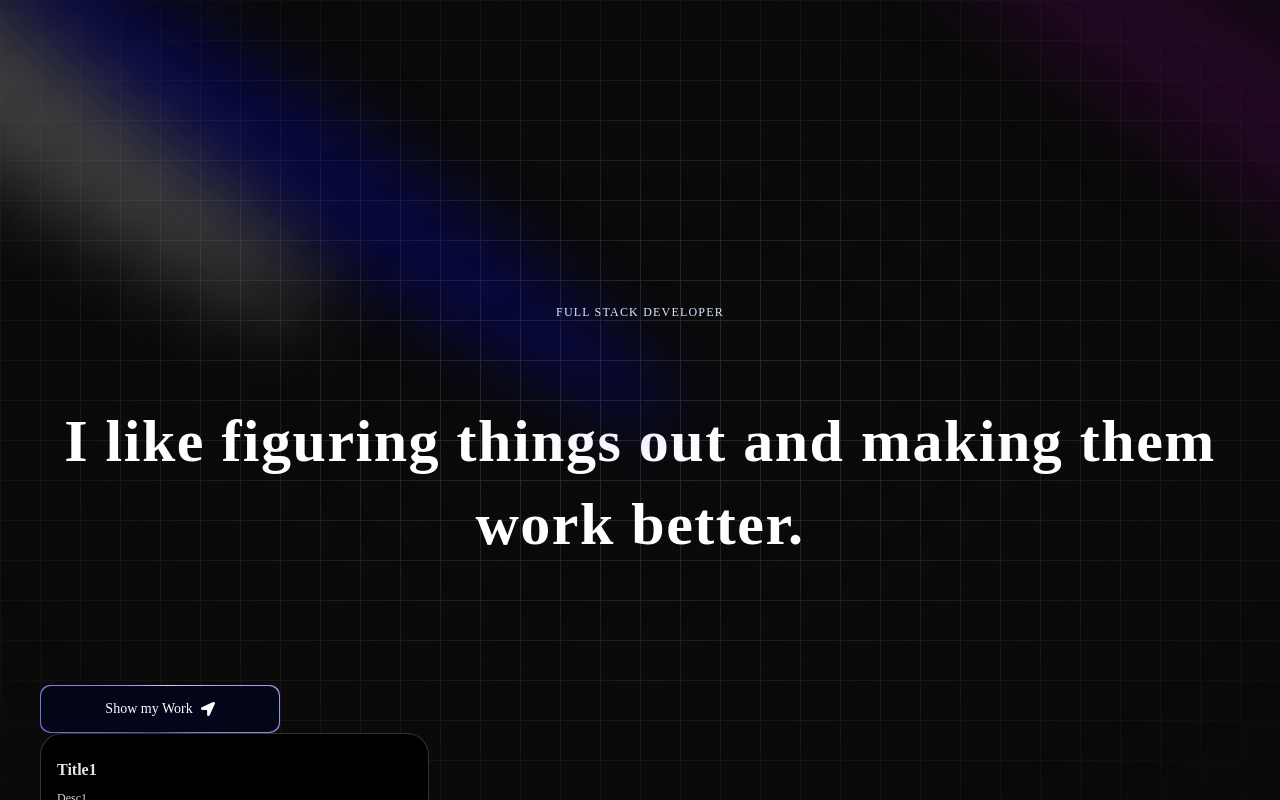
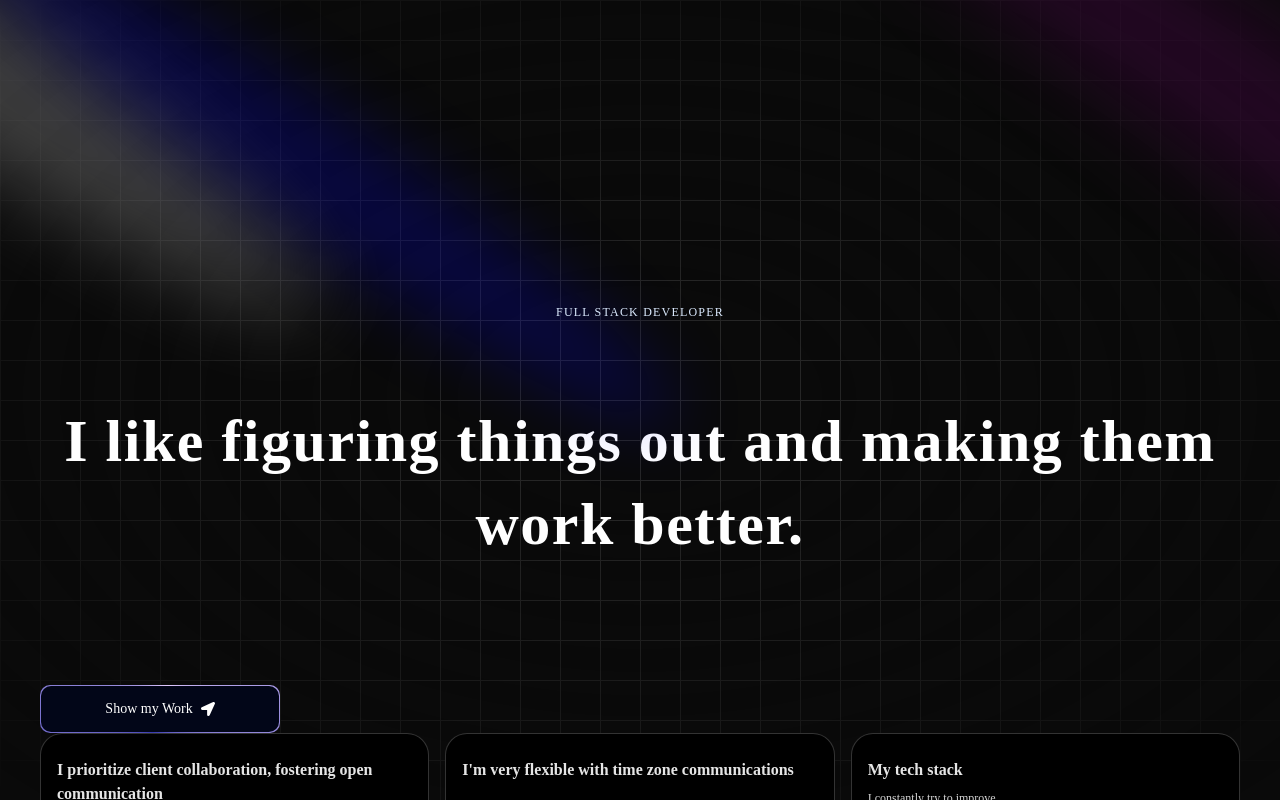
Before and after one commit to swathysukumaran/portfolio_mern, a Next.js app: page / in a window 1280 px wide. Shown: the top 800 px of the page. Built offline with nearby package versions, Linux system fonts and the light colour scheme.

Commit message:
Populate mockdata

```diff
--- a/components/Grid.tsx
+++ b/components/Grid.tsx
@@ -1,11 +1,12 @@
 import React from "react";
 import { BentoGrid, BentoGridItem } from "./ui/bento-grid";
+import { gridItems } from "@/data";
 
 const Grid = () => {
   return (
     <section id="about">
       <BentoGrid>
-        {[{ title: "Title1", description: "Desc1" }].map((item, i) => (
+        {gridItems.map((item) => (
           <BentoGridItem
             id={item.id}
             key={item.id}
--- a/data/index.ts
+++ b/data/index.ts
@@ -1,6 +1,217 @@
-export const gridItems=[
-    {title:'Title1',description:'Desc1', id:1},
-     {title:'Title1',description:'Desc1', id:2},
-      {title:'Title1',description:'Desc1', id:3}
-       {title:'Title1',description:'Desc1', id:4}, {title:'Title1',description:'Desc1', id:5}
-]
+export const navItems = [
+  { name: "About", link: "#about" },
+  { name: "Projects", link: "#projects" },
+  { name: "Testimonials", link: "#testimonials" },
+  { name: "Contact", link: "#contact" },
+];
+
+export const gridItems = [
+  {
+    id: 1,
+    title: "I prioritize client collaboration, fostering open communication ",
+    description: "",
+    className: "lg:col-span-3 md:col-span-6 md:row-span-4 lg:min-h-[60vh]",
+    imgClassName: "w-full h-full",
+    titleClassName: "justify-end",
+    img: "/b1.svg",
+    spareImg: "",
+  },
+  {
+    id: 2,
+    title: "I'm very flexible with time zone communications",
+    description: "",
+    className: "lg:col-span-2 md:col-span-3 md:row-span-2",
+    imgClassName: "",
+    titleClassName: "justify-start",
+    img: "",
+    spareImg: "",
+  },
+  {
+    id: 3,
+    title: "My tech stack",
+    description: "I constantly try to improve",
+    className: "lg:col-span-2 md:col-span-3 md:row-span-2",
+    imgClassName: "",
+    titleClassName: "justify-center",
+    img: "",
+    spareImg: "",
+  },
+  {
+    id: 4,
+    title: "Tech enthusiast with a passion for development.",
+    description: "",
+    className: "lg:col-span-2 md:col-span-3 md:row-span-1",
+    imgClassName: "",
+    titleClassName: "justify-start",
+    img: "/grid.svg",
+    spareImg: "/b4.svg",
+  },
+
+  {
+    id: 5,
+    title: "Currently building a JS Animation library",
+    description: "The Inside Scoop",
+    className: "md:col-span-3 md:row-span-2",
+    imgClassName: "absolute right-0 bottom-0 md:w-96 w-60",
+    titleClassName: "justify-center md:justify-start lg:justify-center",
+    img: "/b5.svg",
+    spareImg: "/grid.svg",
+  },
+  {
+    id: 6,
+    title: "Do you want to start a project together?",
+    description: "",
+    className: "lg:col-span-2 md:col-span-3 md:row-span-1",
+    imgClassName: "",
+    titleClassName: "justify-center md:max-w-full max-w-60 text-center",
+    img: "",
+    spareImg: "",
+  },
+];
+
+export const projects = [
+  {
+    id: 1,
+    title: "3D Solar System Planets to Explore",
+    des: "Explore the wonders of our solar system with this captivating 3D simulation of the planets using Three.js.",
+    img: "/p1.svg",
+    iconLists: ["/re.svg", "/tail.svg", "/ts.svg", "/three.svg", "/fm.svg"],
+    link: "/ui.earth.com",
+  },
+  {
+    id: 2,
+    title: "Yoom - Video Conferencing App",
+    des: "Simplify your video conferencing experience with Yoom. Seamlessly connect with colleagues and friends.",
+    img: "/p2.svg",
+    iconLists: ["/next.svg", "/tail.svg", "/ts.svg", "/stream.svg", "/c.svg"],
+    link: "/ui.yoom.com",
+  },
+  {
+    id: 3,
+    title: "AI Image SaaS - Canva Application",
+    des: "A REAL Software-as-a-Service app with AI features and a payments and credits system using the latest tech stack.",
+    img: "/p3.svg",
+    iconLists: ["/re.svg", "/tail.svg", "/ts.svg", "/three.svg", "/c.svg"],
+    link: "/ui.aiimg.com",
+  },
+  {
+    id: 4,
+    title: "Animated Apple Iphone 3D Website",
+    des: "Recreated the Apple iPhone 15 Pro website, combining GSAP animations and Three.js 3D effects..",
+    img: "/p4.svg",
+    iconLists: ["/next.svg", "/tail.svg", "/ts.svg", "/three.svg", "/gsap.svg"],
+    link: "/ui.apple.com",
+  },
+];
+
+export const testimonials = [
+  {
+    quote:
+      "Collaborating with Adrian was an absolute pleasure. His professionalism, promptness, and dedication to delivering exceptional results were evident throughout our project. Adrian's enthusiasm for every facet of development truly stands out. If you're seeking to elevate your website and elevate your brand, Adrian is the ideal partner.",
+    name: "Michael Johnson",
+    title: "Director of AlphaStream Technologies",
+  },
+  {
+    quote:
+      "Collaborating with Adrian was an absolute pleasure. His professionalism, promptness, and dedication to delivering exceptional results were evident throughout our project. Adrian's enthusiasm for every facet of development truly stands out. If you're seeking to elevate your website and elevate your brand, Adrian is the ideal partner.",
+    name: "Michael Johnson",
+    title: "Director of AlphaStream Technologies",
+  },
+  {
+    quote:
+      "Collaborating with Adrian was an absolute pleasure. His professionalism, promptness, and dedication to delivering exceptional results were evident throughout our project. Adrian's enthusiasm for every facet of development truly stands out. If you're seeking to elevate your website and elevate your brand, Adrian is the ideal partner.",
+    name: "Michael Johnson",
+    title: "Director of AlphaStream Technologies",
+  },
+  {
+    quote:
+      "Collaborating with Adrian was an absolute pleasure. His professionalism, promptness, and dedication to delivering exceptional results were evident throughout our project. Adrian's enthusiasm for every facet of development truly stands out. If you're seeking to elevate your website and elevate your brand, Adrian is the ideal partner.",
+    name: "Michael Johnson",
+    title: "Director of AlphaStream Technologies",
+  },
+  {
+    quote:
+      "Collaborating with Adrian was an absolute pleasure. His professionalism, promptness, and dedication to delivering exceptional results were evident throughout our project. Adrian's enthusiasm for every facet of development truly stands out. If you're seeking to elevate your website and elevate your brand, Adrian is the ideal partner.",
+    name: "Michael Johnson",
+    title: "Director of AlphaStream Technologies",
+  },
+];
+
+export const companies = [
+  {
+    id: 1,
+    name: "cloudinary",
+    img: "/cloud.svg",
+    nameImg: "/cloudName.svg",
+  },
+  {
+    id: 2,
+    name: "appwrite",
+    img: "/app.svg",
+    nameImg: "/appName.svg",
+  },
+  {
+    id: 3,
+    name: "HOSTINGER",
+    img: "/host.svg",
+    nameImg: "/hostName.svg",
+  },
+  {
+    id: 4,
+    name: "stream",
+    img: "/s.svg",
+    nameImg: "/streamName.svg",
+  },
+  {
+    id: 5,
+    name: "docker.",
+    img: "/dock.svg",
+    nameImg: "/dockerName.svg",
+  },
+];
+
+export const workExperience = [
+  {
+    id: 1,
+    title: "Frontend Engineer Intern",
+    desc: "Assisted in the development of a web-based platform using React.js, enhancing interactivity.",
+    className: "md:col-span-2",
+    thumbnail: "/exp1.svg",
+  },
+  {
+    id: 2,
+    title: "Mobile App Dev - JSM Tech",
+    desc: "Designed and developed mobile app for both iOS & Android platforms using React Native.",
+    className: "md:col-span-2", // change to md:col-span-2
+    thumbnail: "/exp2.svg",
+  },
+  {
+    id: 3,
+    title: "Freelance App Dev Project",
+    desc: "Led the dev of a mobile app for a client, from initial concept to deployment on app stores.",
+    className: "md:col-span-2", // change to md:col-span-2
+    thumbnail: "/exp3.svg",
+  },
+  {
+    id: 4,
+    title: "Lead Frontend Developer",
+    desc: "Developed and maintained user-facing features using modern frontend technologies.",
+    className: "md:col-span-2",
+    thumbnail: "/exp4.svg",
+  },
+];
+
+export const socialMedia = [
+  {
+    id: 1,
+    img: "/git.svg",
+  },
+  {
+    id: 2,
+    img: "/twit.svg",
+  },
+  {
+    id: 3,
+    img: "/link.svg",
+  },
+];
```
